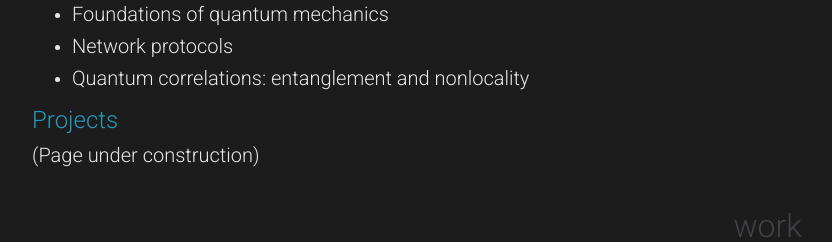
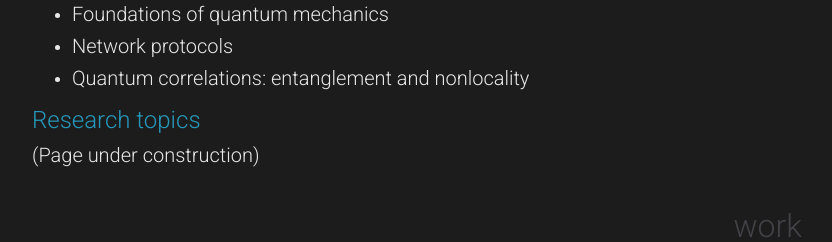
Before and after one commit to glauciamg/glauciamg.github.io, a Jekyll site: the page built from _pages/research.md, in a window 1280 px wide and 1400 px high. Shown: the part 252-494 px from the top of the window, without its empty margins (223-1055 px from the left). Built offline with Jekyll 4.4.1, drawn with Linux system fonts in a browser that asks for light colours; full-size pictures stand in for the smaller copies a plugin makes; comment, search, counter and statistics services are not loaded; a style sheet for code colours, icons or effects is not loaded; some of the changed text lies outside the part shown; grey boxes are pictures that could not be loaded.

Commit message:
Update research.md

```diff
--- a/_pages/research.md
+++ b/_pages/research.md
@@ -23,7 +23,7 @@ horizontal: false
 <!-- /wp:list -->
 
 <!-- wp:heading -->
-<h4><span style="color: var(--global-theme-color)">Projects</span></h4>
+<h4><span style="color: var(--global-theme-color)">Research topics</span></h4>
 <!-- /wp:heading -->
 
 <h5>(Page under construction)</h5>
```
Also changed, not shown: other parts of _pages/research.md (+1 -1 lines).
